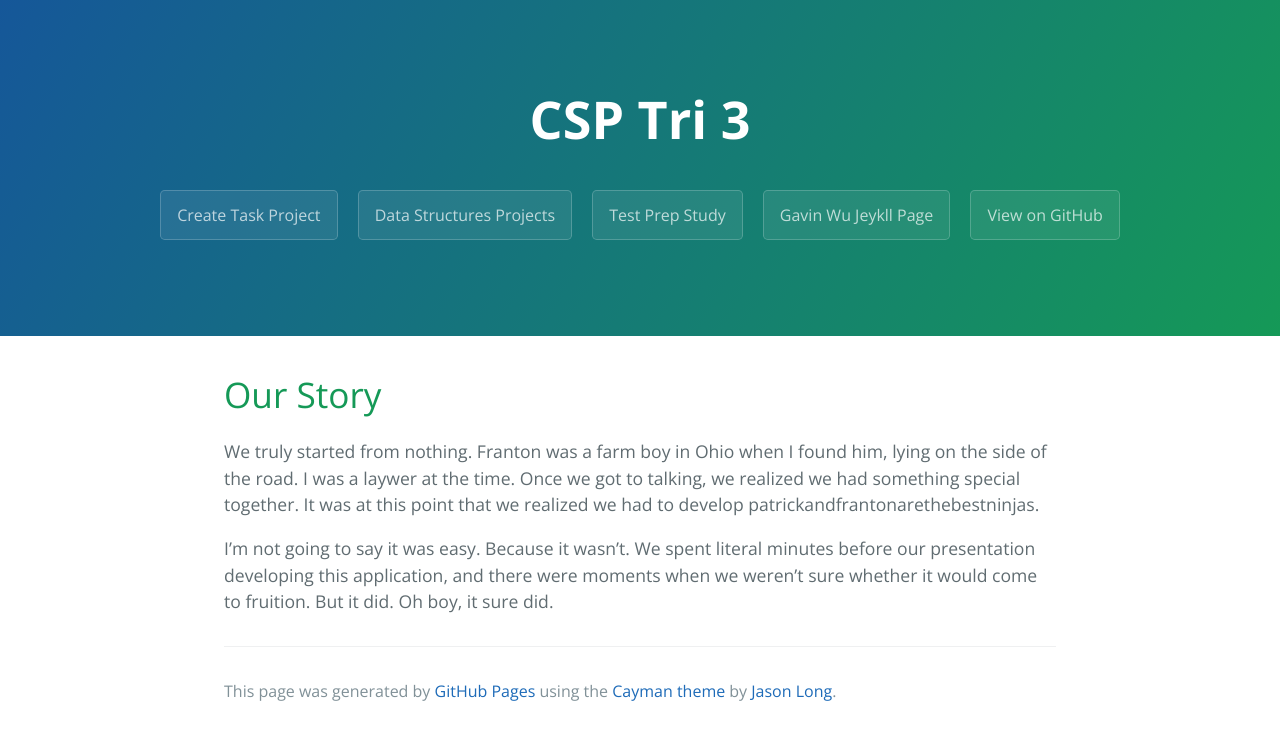
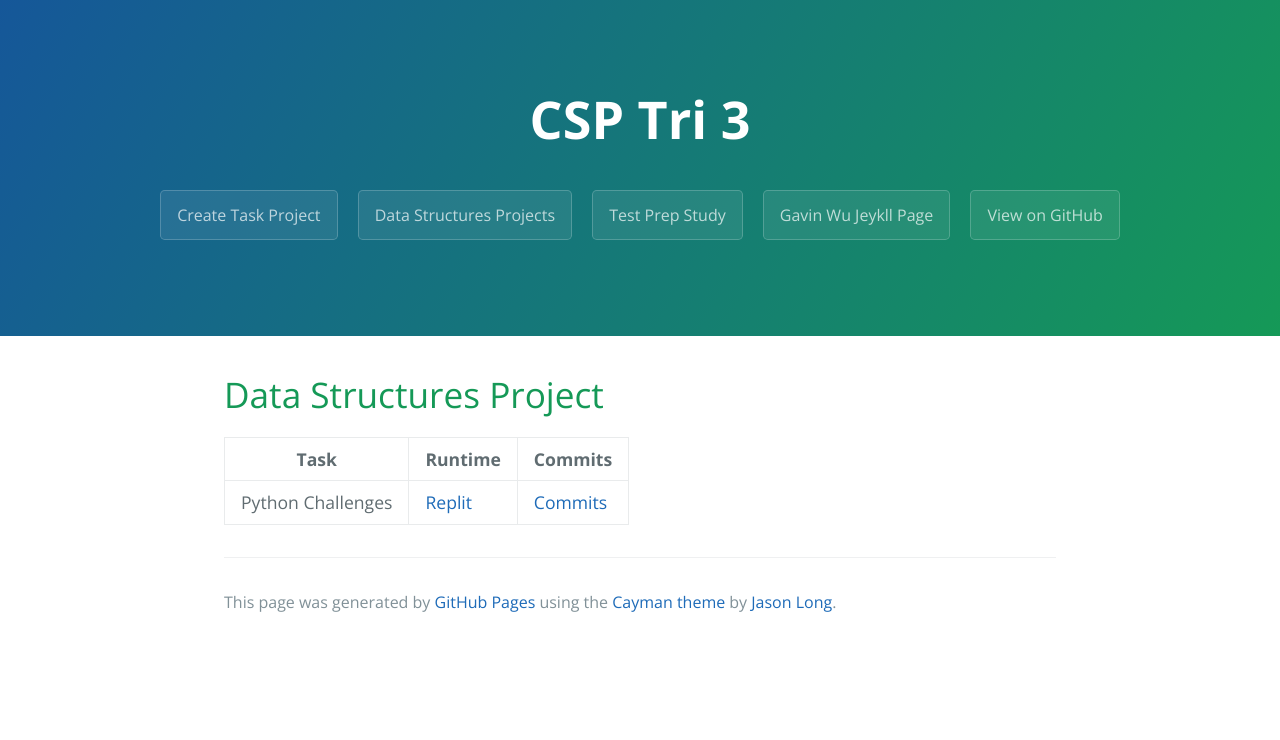
Before and after one commit to GavinYWu/Gavin, a Jekyll site: the page built from Data-Structures-Projects.md, in a window 1280 px wide. Shown: the top 740 px of the page. Built offline with Jekyll 4.4.1, drawn with Linux system fonts in a browser that asks for light colours.

Commit message:
Update Data-Structures-Projects.md

```diff
--- a/Data-Structures-Projects.md
+++ b/Data-Structures-Projects.md
@@ -4,8 +4,8 @@ layout: template
 filename: Data-Structures-Projects
 ---
 
-# Our Story
+# Data Structures Project
 
-We truly started from nothing. Franton was a farm boy in Ohio when I found him, lying on the side of the road. I was a laywer at the time. Once we got to talking, we realized we had something special together. It was at this point that we realized we had to develop patrickandfrantonarethebestninjas.
-
-I'm not going to say it was easy. Because it wasn't. We spent literal minutes before our presentation developing this application, and there were moments when we weren't sure whether it would come to fruition. But it did. Oh boy, it sure did.
+|Task|Runtime|Commits|
+| - | - | - |
+|Python Challenges|[Replit](https://replit.com/@GavinWu3/Gavin-2#)|[Commits](https://github.com/GavinYWu/Gavin/commit/5fc9f83a8cee293628527f0fdbd1cd8c49cc93ee)|
```
